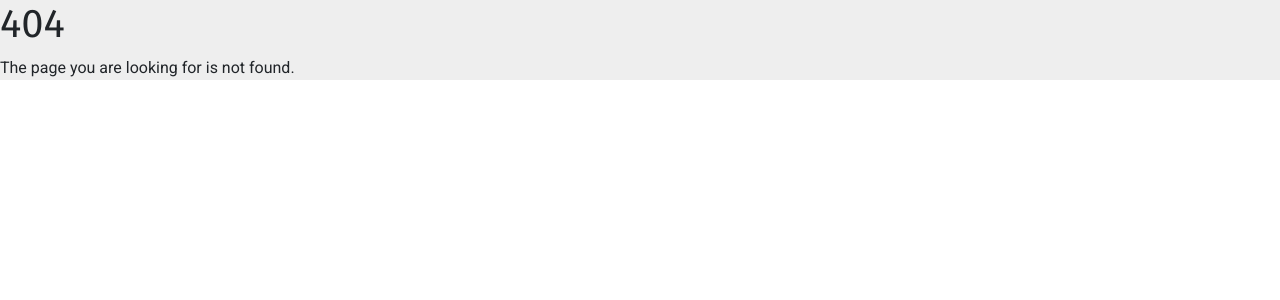
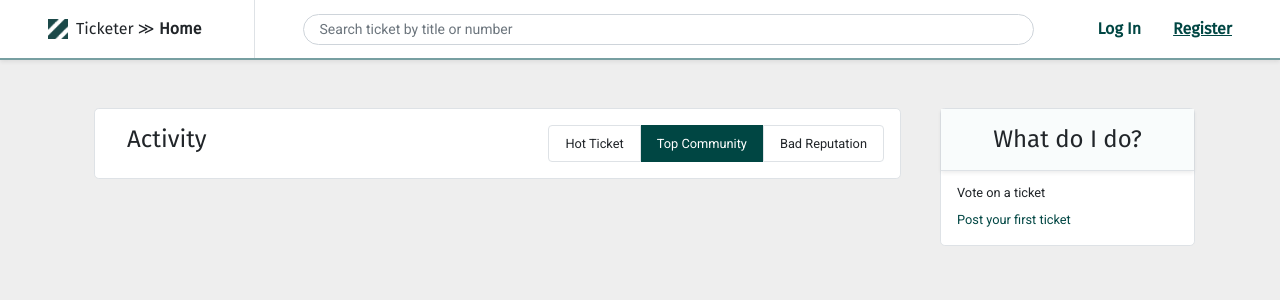
Before and after one commit to ye-yu/ticketer, a React (Create React App) app in the folder frontend/: page /top in a window 1280 px wide. Before the commit this address had no page. Shown: the top 300 px of the page. Built offline with nearby package versions, Linux system fonts and the light colour scheme; no server answers.

Commit message:
Route to posts

```diff
--- a/frontend/public/index.html
+++ b/frontend/public/index.html
@@ -26,7 +26,7 @@
     -->
     <title>Ticketer</title>
   </head>
-  <body>
+  <body class="bg-accent">
     <noscript>You need to enable JavaScript to run this app.</noscript>
     <div id="root"></div>
     <!--
--- a/frontend/src/App.js
+++ b/frontend/src/App.js
@@ -15,7 +15,7 @@ import NotFound from "./components/notfound"
 export default function App() {
   return (
     <Router>
-      <div className="bg-accent">
+      <div>
         <Switch>
           <Route path="/about">
             <About />
@@ -29,8 +29,14 @@ export default function App() {
           <Route path="/logout">
             <LogOut />
           </Route>
+          <Route path="/top">
+            <Home posts="top" />
+          </Route>
+          <Route path="/controversial">
+            <Home posts="controversial" />
+          </Route>
           <Route exact path="/">
-            <Home />
+            <Home posts="hot" />
           </Route>
           <Route component={NotFound} />
         </Switch>
--- a/frontend/src/components/commons/header.css
+++ b/frontend/src/components/commons/header.css
@@ -39,13 +39,6 @@
   color: white;
 }
 
-.hover-with-border-primary {
-  transition: all 0.2s ease;
-  background-color: unset;
-  border-color: unset;
-  color: unset;
-}
-
 .hover-with-border-dark:hover {
   transition: all 0.2s ease;
   background-color: var(--dark) !important;
@@ -53,7 +46,21 @@
   color: white;
 }
 
-.hover-with-border-dark {
+.hover-with-border-warning:hover {
+  transition: all 0.2s ease;
+  background-color: var(--warning) !important;
+  border-color: var(--warning) !important;
+  color: white;
+}
+
+.hover-with-border-danger:hover {
+  transition: all 0.2s ease;
+  background-color: var(--danger) !important;
+  border-color: var(--danger) !important;
+  color: white;
+}
+
+.hover-with-border-primary, .hover-with-border-dark, .hover-with-border-warning, .hover-with-border-danger {
   transition: all 0.2s ease;
   background-color: unset;
   border-color: unset;
@@ -73,3 +80,31 @@
   background-color: var(--danger-dark) !important;
   color: white;
 }
+
+.hover-bg-border-primary {
+  transition: all 0.2s ease;
+  border-color: var(--primary) !important;
+  background-color: var(--primary) !important;
+  color: white;
+}
+
+.hover-bg-border-primary:hover {
+  transition: all 0.2s ease;
+  border-color: var(--primary-dark) !important;
+  background-color: var(--primary-dark) !important;
+  color: white;
+}
+
+.hover-bg-border-warning {
+  transition: all 0.2s ease;
+  border-color: var(--warning) !important;
+  background-color: var(--warning) !important;
+  color: white;
+}
+
+.hover-bg-border-warning:hover {
+  transition: all 0.2s ease;
+  border-color: var(--warning-dark) !important;
+  background-color: var(--warning-dark) !important;
+  color: white;
+}
--- a/frontend/src/components/home.js
+++ b/frontend/src/components/home.js
@@ -6,6 +6,17 @@ import {
   Link
 } from "react-router-dom";
 import Header from "./commons/header";
+
+class ActivityBadge extends React.Component {
+  render() {
+    if (this.props.linkTo) return <a href={this.props.linkTo} className={this.props.classNameExtra + " d-inline-block border px-3 py-2 small"}>
+      {this.props.title}
+    </a>;
+    return <div className={this.props.classNameExtra + " d-inline-block border px-3 py-2 small"}>
+      {this.props.title}
+    </div>
+  }
+}
 
 export default class Home extends React.Component {
   render() {
@@ -16,26 +27,21 @@ export default class Home extends React.Component {
           <div className="col px-4">
             <div className="d-flex flex-column flex-md-row px-3 bg-white border bg-white border rounded-lg">
               <div className="h4 mr-md-auto text-center py-3 my-0 d-none d-md-inline ml-3">Activity</div>
-              <div className="d-flex d-md-inline justify-content-around py-3">
-                <a className="hover-bg-border-danger border rounded-left px-3 py-2 small">
-                  Hot Tickets
-                </a>
-                <a className="hover-with-border-primary border rounded-0 px-3 py-2 small">
-                  Top Community
-                </a>
-                <a className="hover-with-border-dark border rounded-right mr-md-3 mr-1 px-3 py-2 small">
-                  Controversial
-                </a>
+              <div className="d-flex d-md-inline justify-content-center py-3">
+                {this.props.posts == "hot" ? <ActivityBadge classNameExtra="hover-bg-border-danger rounded-left" title="Hot Ticket" /> :  <ActivityBadge linkTo="/" classNameExtra="hover-with-border-danger rounded-left" title="Hot Ticket" />}
+                {this.props.posts == "top" ? <ActivityBadge classNameExtra="hover-bg-border-primary rounded-0 border-left-0 border-right-0" title="Top Community" /> :  <ActivityBadge linkTo="/top" classNameExtra="hover-with-border-primary rounded-0 border-left-0 border-right-0" title="Top Community" />}
+                {this.props.posts == "controversial" ? <ActivityBadge classNameExtra="hover-bg-border-warning rounded-right" title="Bad Reputation" /> :  <ActivityBadge linkTo="/controversial" classNameExtra="hover-with-border-warning rounded-right" title="Bad Reputation" />}
+
               </div>
             </div>
           </div>
           <div className="col-3 d-none d-lg-block">
             <div className="bg-white border rounded-lg d-flex flex-column">
-              <div className="h4 border-bottom py-3 px-3">What do I do?</div>
-              <div href="#" className="py-2 px-3">
+              <div className="h4 border-bottom py-3 text-center bg-light shadow-sm">What do I do?</div>
+              <div href="#" className="py-1 px-3 small">
                 Vote on a ticket
               </div>
-              <a href="#" className="d-block py-2 px-3">
+              <a href="#" className="d-block pt-1 pb-3 px-3 small">
                 Post your first ticket
               </a>
             </div>
--- a/frontend/src/scss/custom.scss
+++ b/frontend/src/scss/custom.scss
@@ -14,22 +14,24 @@ $light:         #F9FCFC;
 $dark:          #0C1618;
 $accent:        #EEEEEE;
 $danger-dark:   darken($danger, 10%);
-$primary-dark:  darken($danger, 10%);
+$primary-dark:  darken($primary, 10%);
+$warning-dark:  darken($warning, 10%);
 
 $theme-colors: () !default;
 $theme-colors: map-merge(
   (
-    "primary":    $primary,
-    "secondary":  $secondary,
-    "success":    $success,
-    "info":       $info,
-    "warning":    $warning,
-    "danger":     $danger,
-    "light":      $light,
-    "dark":       $dark,
-    "accent":     $accent,
-    "danger-dark":     $danger-dark,
-    "primary-dark":     $primary-dark
+    "primary":     $primary,
+    "secondary":   $secondary,
+    "success":     $success,
+    "info":        $info,
+    "warning":     $warning,
+    "danger":      $danger,
+    "light":       $light,
+    "dark":        $dark,
+    "accent":      $accent,
+    "danger-dark":  $danger-dark,
+    "primary-dark": $primary-dark,
+    "warning-dark": $warning-dark
   ),
   $theme-colors
 );
```
